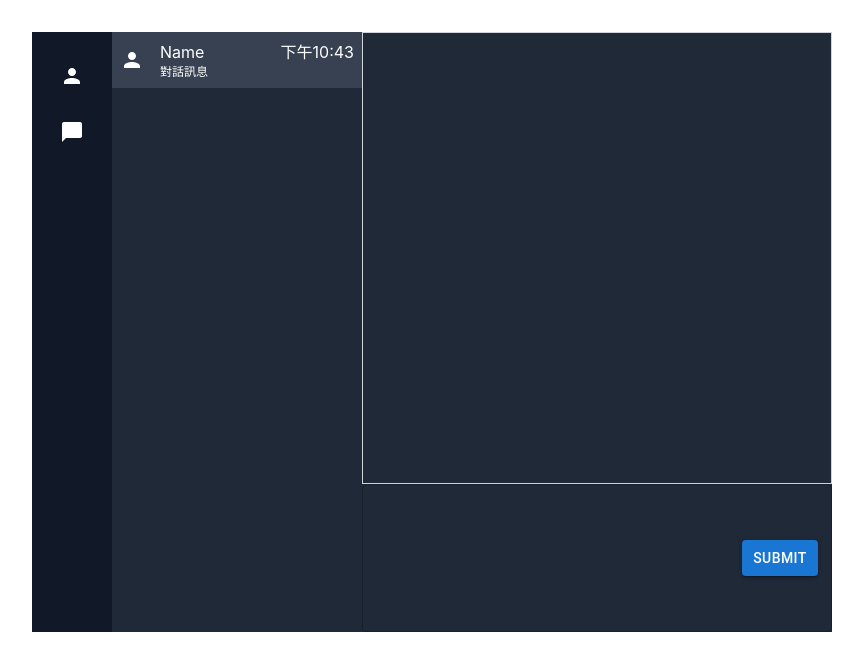
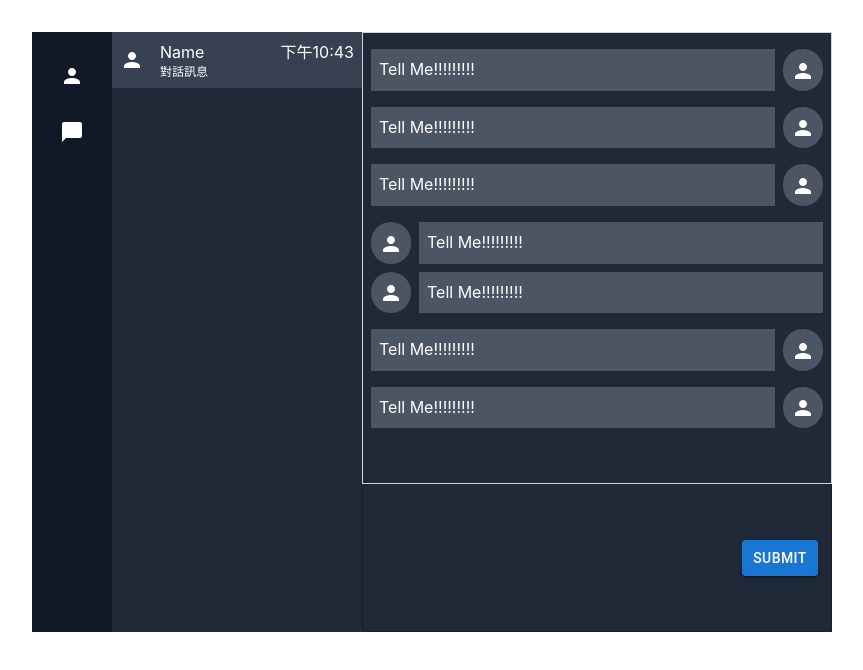
Before and after one commit to Ruila/webchat, a Next.js app in the folder nextjs-webchat/: page / in a window 1280 px wide. Shown: the top 670 px of the page, without its empty margins (208-1071 px from the left). Built offline with nearby package versions, Linux system fonts and the light colour scheme.

Commit message:
ADD MESSAGES

```diff
--- a/nextjs-webchat/components/ChatContainer.tsx
+++ b/nextjs-webchat/components/ChatContainer.tsx
@@ -3,6 +3,8 @@ import { NextComponentType } from 'next'
 import { TextField } from '@mui/material';
 import { makeStyles } from '@mui/styles';
 import Button from '@mui/material/Button';
+import { ChatUnit } from "./ChatUnit"
+import { mockMessageList } from "../mockData/mockMessageList"
 
 const useStyles = makeStyles (theme => ({
     textField: {
@@ -16,9 +18,13 @@ const useStyles = makeStyles (theme => ({
 export const ChatContainer: NextComponentType = () => {
     const classes = useStyles()
 
+    const renderMessage = mockMessageList.map((item, index)=><ChatUnit key={index} type={item.type} message={item.message} />)
+
     return (
         <div className="w-full h-full flex flex-col">
-            <div className="flex-1 w-full border-gray-300 border-[1px] border-solid"></div>
+            <div className="flex-1 w-full border-gray-300 border-[1px] border-solid">
+                {renderMessage}
+            </div>
             <TextField
                 fullWidth
                 style={{textAlign: 'left'}}
--- /dev/null
+++ b/nextjs-webchat/components/ChatUnit.tsx
@@ -0,0 +1,37 @@
+import React, { FunctionComponent } from 'react'
+import PersonIcon from '@mui/icons-material/Person';
+
+type ChatUnitProps = {
+    type: string,
+    message: string
+}
+
+export const ChatUnit: FunctionComponent<ChatUnitProps> = ({type, message}) => {
+
+    const renderUnit = () => {
+        if(type === "me") {
+            return (
+                <div className="flex my-2 mx-2">
+                    <div className="p-2 bg-gray-600 mr-2 rounded-full">
+                        <PersonIcon sx={{ color: "#fff" }} />
+                    </div>
+                    <div className="text-white flex-1 p-2 bg-gray-600">{message}</div>
+                </div>
+            )
+        } else {
+            return (
+                <div className="flex my-4 mx-2">
+                    <div className="text-white flex-1 p-2 bg-gray-600">{message}</div>
+                    <div className="p-2 bg-gray-600 ml-2 rounded-full">
+                        <PersonIcon sx={{ color: "#fff" }} />
+                    </div>
+                </div>
+            )
+        }
+    }
+    return (
+       <div>
+           {renderUnit()}
+       </div>
+    )
+}
--- /dev/null
+++ b/nextjs-webchat/mockData/mockMessageList.tsx
@@ -0,0 +1,30 @@
+export const mockMessageList = [
+    {
+        type: "friend",
+        message: "Tell Me!!!!!!!!!"
+    },
+    {
+        type: "friend",
+        message: "Tell Me!!!!!!!!!"
+    },
+    {
+        type: "friend",
+        message: "Tell Me!!!!!!!!!"
+    },
+    {
+        type: "me",
+        message: "Tell Me!!!!!!!!!"
+    },
+    {
+        type: "me",
+        message: "Tell Me!!!!!!!!!"
+    },
+    {
+        type: "friend",
+        message: "Tell Me!!!!!!!!!"
+    },
+    {
+        type: "friend",
+        message: "Tell Me!!!!!!!!!"
+    }
+]
--- a/nextjs-webchat/package.json
+++ b/nextjs-webchat/package.json
@@ -15,6 +15,8 @@
     "@mui/material": "^5.0.2",
     "@mui/styles": "^5.0.1",
     "autoprefixer": "^10.3.6",
+    "babel-plugin-styled-components": "^1.13.2",
+    "babel-preset-next": "^1.4.0",
     "next": "11.1.2",
     "postcss": "^8.3.8",
     "react": "17.0.2",
```
Also changed, not shown: 1 other file (tests, documents, lock files or other folders).
